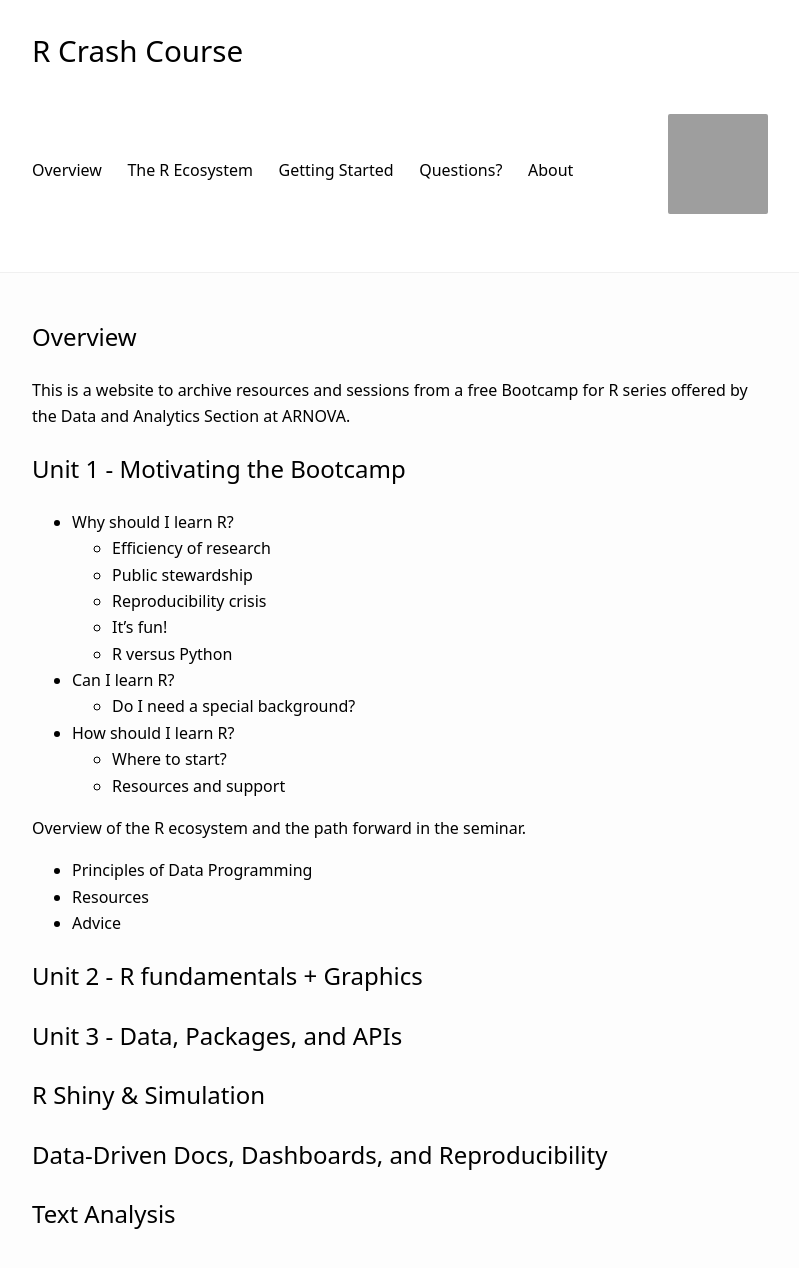
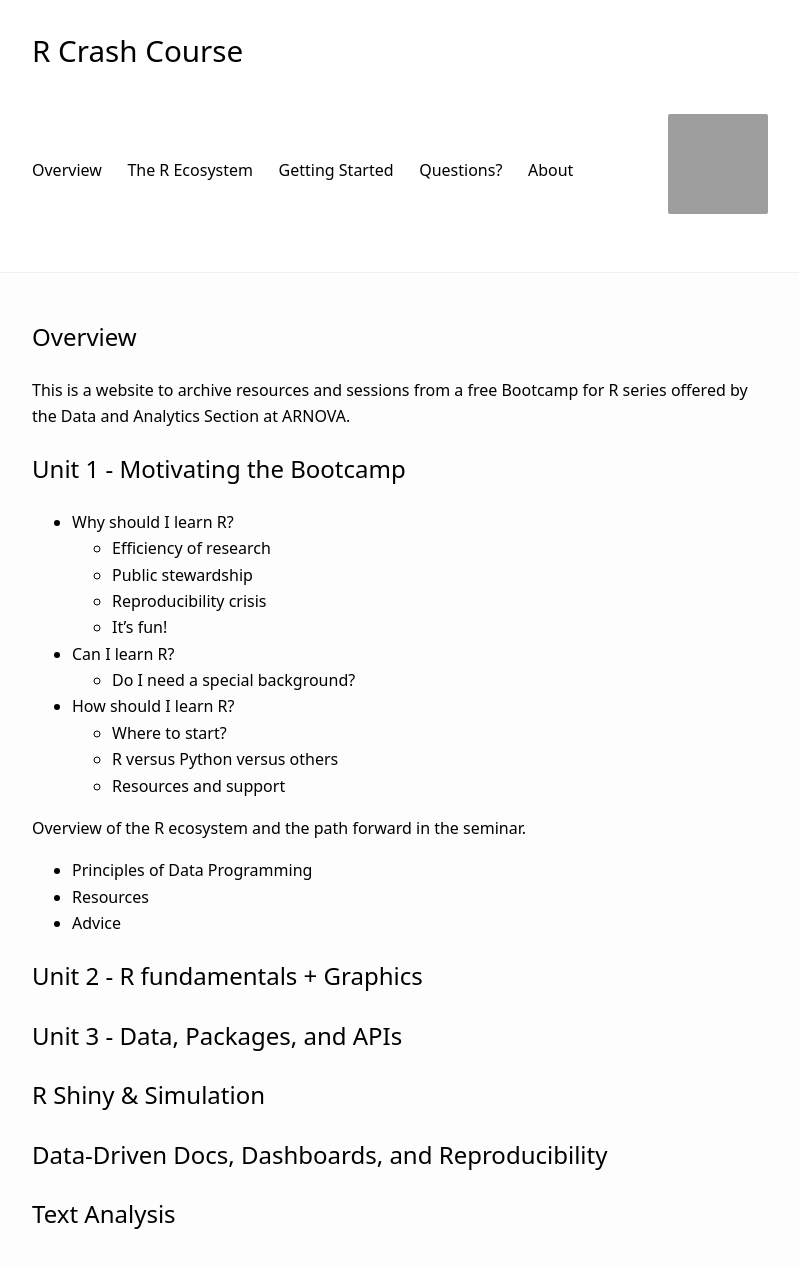
Before and after one commit to Nonprofit-Open-Data-Collective/r-crash-course, a Jekyll site: the page built from index.md, in a window 1280 px wide, cut to the strip 0-1278 px from the top of the page. Shown: the top 1268 px of the strip, without its empty margins (240-1039 px from the left). Built offline with Jekyll 4.4.1, drawn with Linux system fonts in a browser that asks for light colours; grey boxes are pictures that could not be loaded.

Commit message:
Update index.md

```diff
--- a/index.md
+++ b/index.md
@@ -15,11 +15,11 @@ This is a website to archive resources and sessions from a free Bootcamp for R s
   - Public stewardship
   - Reproducibility crisis
   - It's fun!
-  - R versus Python
 * Can I learn R?
   - Do I need a special background?
 * How should I learn R?
   - Where to start?
+  - R versus Python versus others
   - Resources and support
 
 
```
